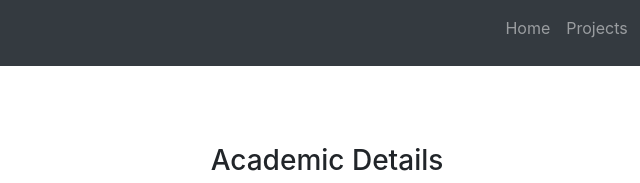
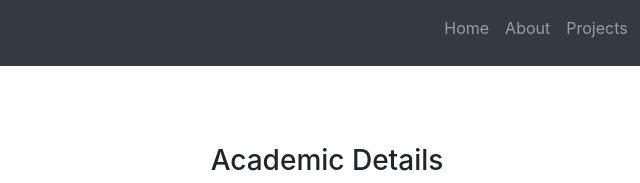
Before and after one commit to chiru-abhinash/Portfolio, a plain HTML site: page about.html in a window 1280 px wide. Shown: the top 183 px of the page, 313-953 px from the left. Drawn offline with nearby package versions, Linux system fonts and the light colour scheme.

Commit message:
Update about.html

```diff
--- a/about.html
+++ b/about.html
@@ -56,6 +56,7 @@
     <div class="collapse navbar-collapse" id="navbarNav">
       <ul class="navbar-nav ml-auto">
         <li class="nav-item"><a class="nav-link" href="index.html">Home</a></li>
+        <li class="nav-item"><a class="nav-link" href="about.html">About</a></li>
         <li class="nav-item"><a class="nav-link" href="projects.html">Projects</a></li>
         <li class="nav-item"><a class="nav-link" href="achievements.html">Achievements</a></li>
         <li class="nav-item"><a class="nav-link" href="certifications.html">Certifications</a></li>
```
